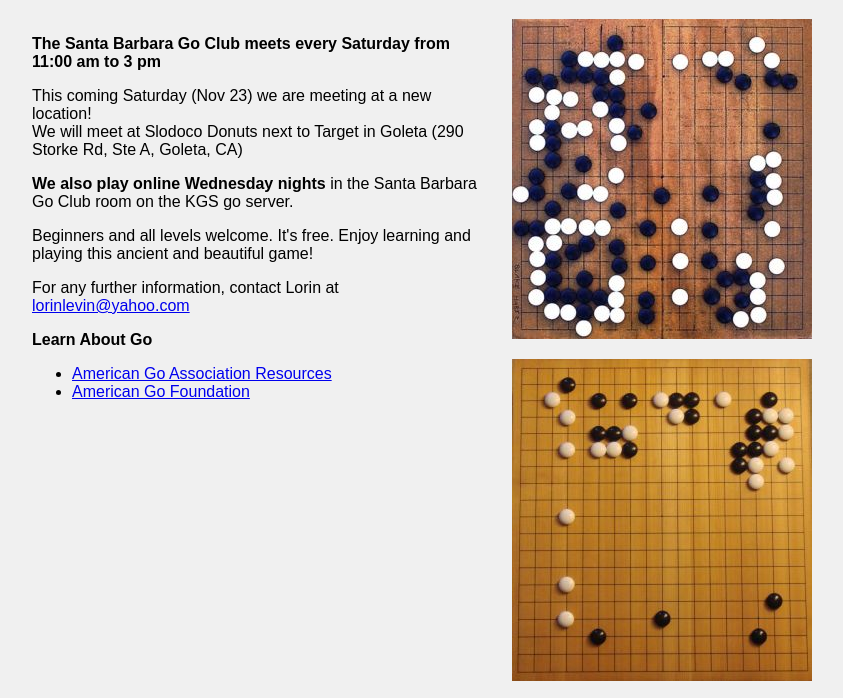
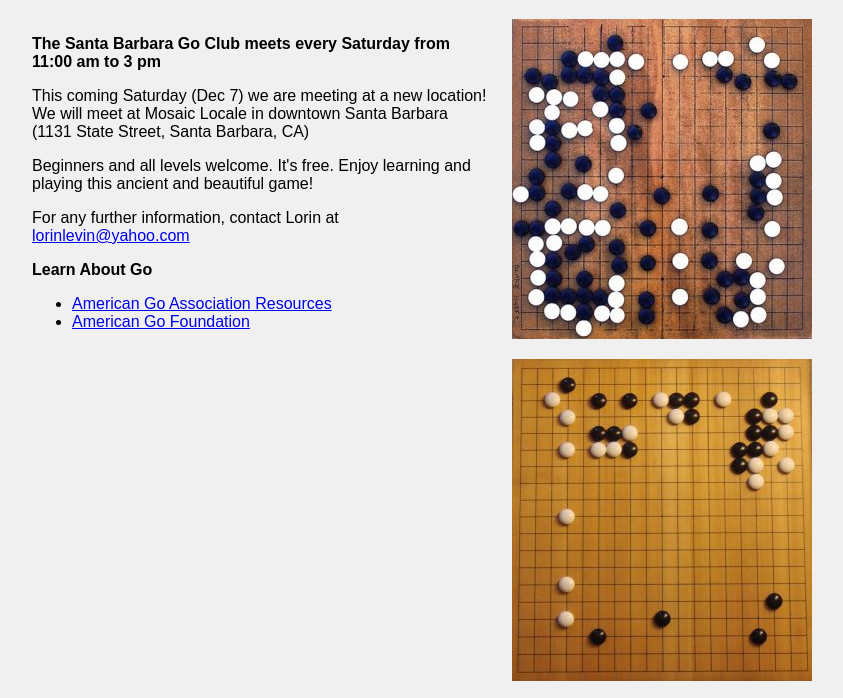
Before and after one commit to JoelThames/sb-goclub-site, a plain HTML site: page index.html in a window 1280 px wide. Shown: the part 81-779 px from the top of the page, without its empty margins (128-971 px from the left). Drawn offline with Linux system fonts and the light colour scheme.

Commit message:
Update meeting location to Mosaic for next week

```diff
--- a/index.html
+++ b/index.html
@@ -61,9 +61,8 @@
         <div class="info">
             <div class="left">
                 <p><strong>The Santa Barbara Go Club meets every Saturday from 11:00 am to 3 pm</strong></p>
-                <p>This coming Saturday (Nov 23) we are meeting at a new location! </br>
-                  We will meet at Slodoco Donuts next to Target in Goleta (290 Storke Rd, Ste A, Goleta, CA)</p>
-                <p><strong>We also play online Wednesday nights</strong> in the Santa Barbara Go Club room on the KGS go server.</p>
+                <p>This coming Saturday (Dec 7) we are meeting at a new location! </br>
+                  We will meet at Mosaic Locale in downtown Santa Barbara (1131 State Street, Santa Barbara, CA)</p>
                 <p>Beginners and all levels welcome. It's free. Enjoy learning and playing this ancient and beautiful game!</p>
                 <p>For any further information, contact Lorin at <a href="mailto:lorinlevin@yahoo.com">lorinlevin@yahoo.com</a></p>
                 <p><strong>Learn About Go</strong></p>
```
